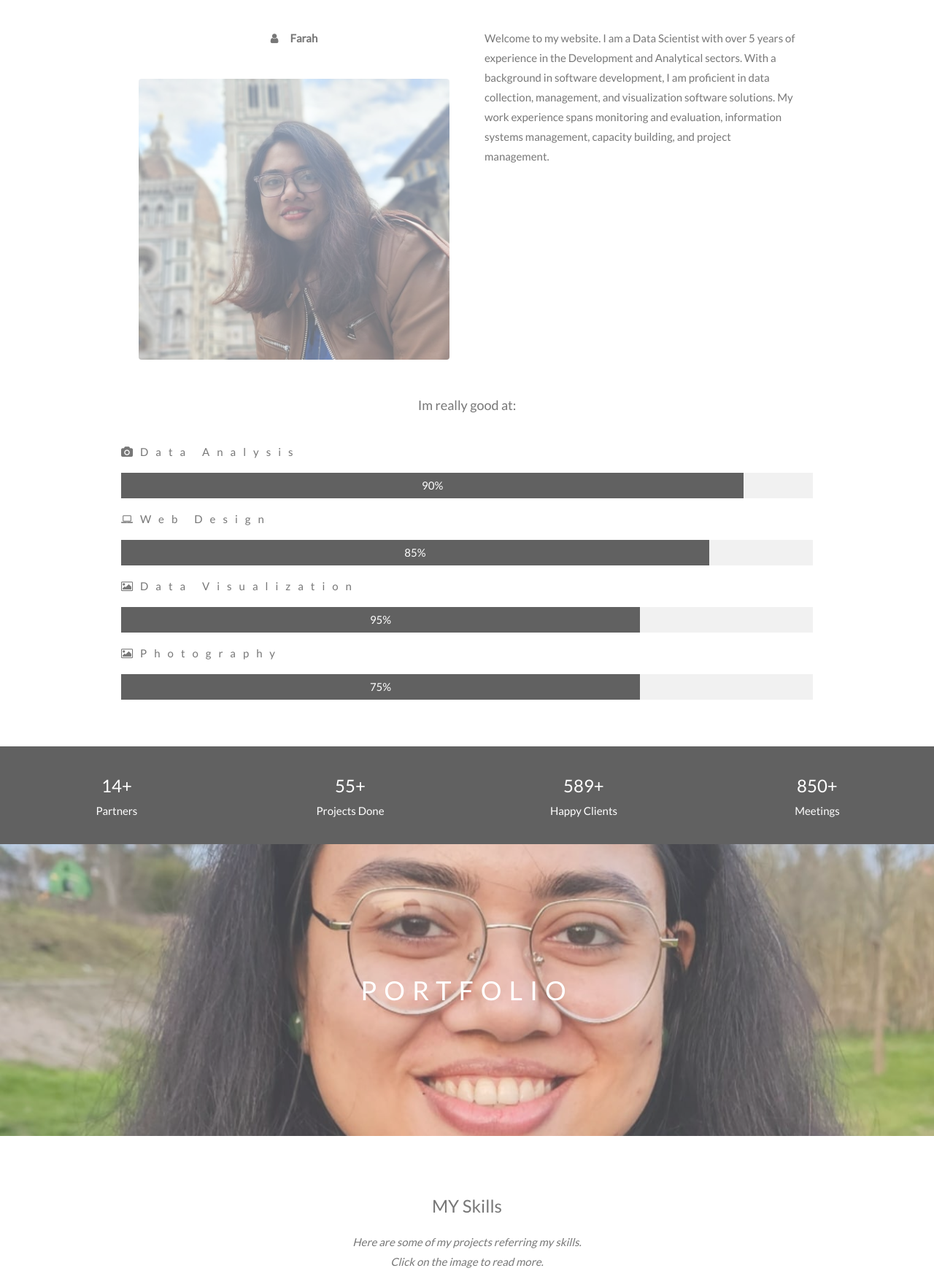
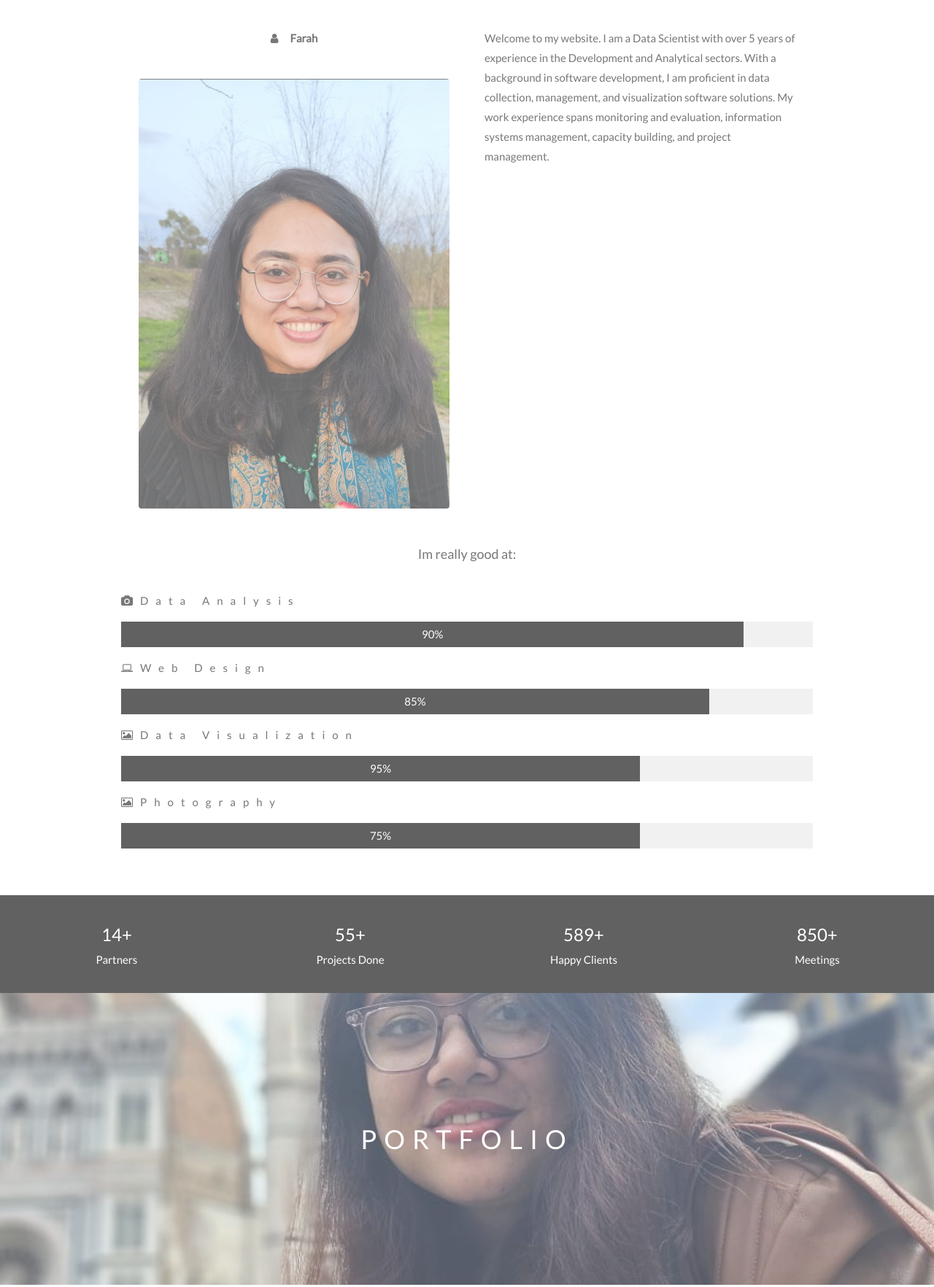
Before and after one commit to FarahNoorC/testforinternetup, a plain HTML site: page index.html in a window 1280 px wide. Shown: the part 1036-2800 px from the top of the page at 73% size. Drawn offline with nearby package versions, Linux system fonts and the light colour scheme.

Commit message:
updating my html

```diff
--- a/index.html
+++ b/index.html
@@ -31,7 +31,7 @@ body, html {
 
 /* Second image (Portfolio) */
 .bgimg-2 {
-  background-image: url("4.jpeg");
+  background-image: url("1.jpeg");
   min-height: 400px;
 }
 
@@ -109,7 +109,7 @@ I’m always looking to connect with others who are passionate about data, devel
   <div class="w3-row">
     <div class="w3-col m6 w3-center w3-padding-large">
       <p><b><i class="fa fa-user w3-margin-right"></i>Farah</b></p><br>
-      <img src="1.jpeg" class="w3-round w3-image w3-opacity w3-hover-opacity-off" alt="Photo of Me" width="500" height="333">
+      <img src="4.jpeg" class="w3-round w3-image w3-opacity w3-hover-opacity-off" alt="Photo of Me" width="500" height="333">
     </div>
 
     <!-- Hide this text on small devices -->
```
Also changed, not shown: 2.jpeg (added), 2.jpg (deleted).
